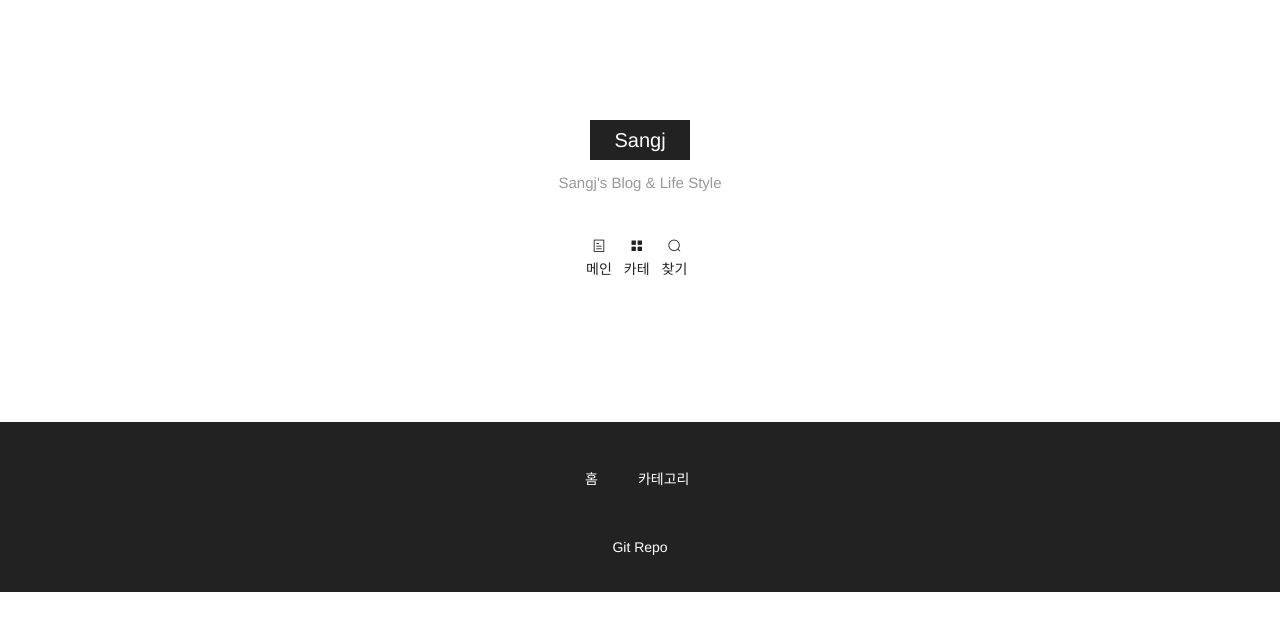
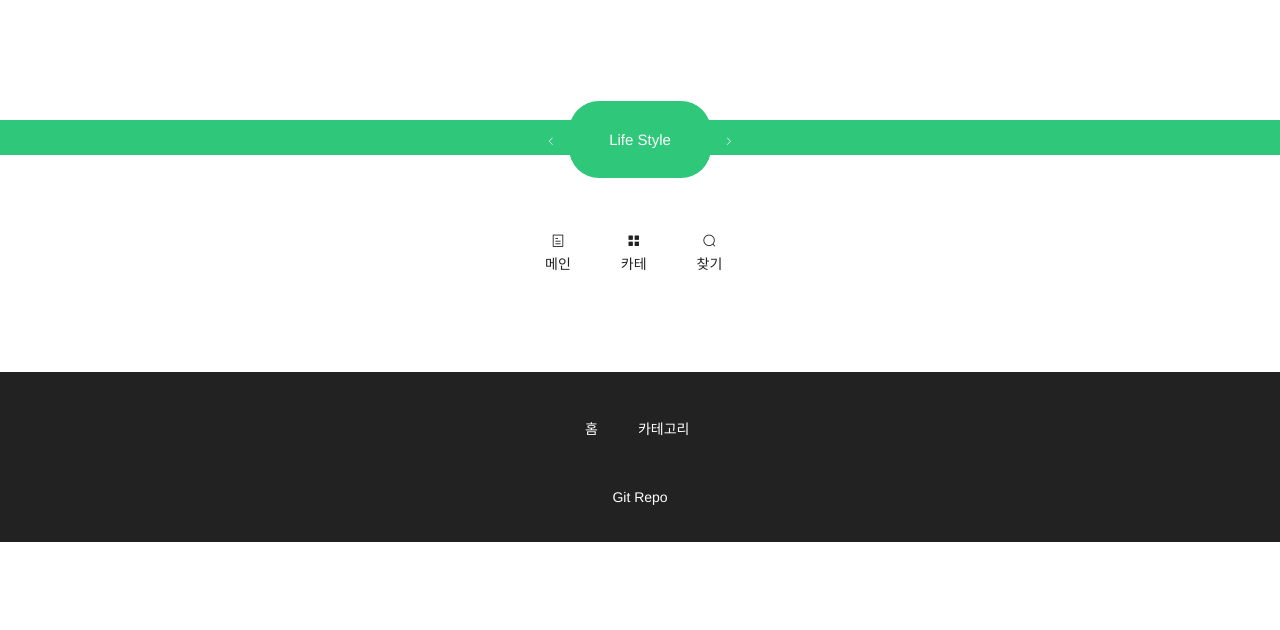
Before and after one commit to sangjdev/sangj-blog, a Vue app in the folder sangj-frontend/: page / in a window 1280 px wide. Shown: the top 630 px of the page. Built offline with nearby package versions, Linux system fonts and the light colour scheme; what vue-simplemde would draw is missing.

Commit message:
메인페이지 디자인변경, 어드민 카테고리 작성 처리중

```diff
--- a/sangj-frontend/src/main.js
+++ b/sangj-frontend/src/main.js
@@ -2,6 +2,7 @@
 // (runtime-only or standalone) has been set in webpack.base.conf with an alias.
 import Vue from 'vue';
 import ElementUI from 'element-ui';
+import locale from 'element-ui/lib/locale/lang/en'
 import 'element-ui/lib/theme-chalk/index.css';
 import App from './App';
 import router from './router';
@@ -9,7 +10,7 @@ import VueSimplemde from 'vue-simplemde'
 import {store} from './store/store'
 
 Vue.use(VueSimplemde)
-Vue.use(ElementUI);
+Vue.use(ElementUI, {locale});
 
 Vue.config.productionTip = false;
 
--- a/sangj-frontend/src/views/admin-post/index.vue
+++ b/sangj-frontend/src/views/admin-post/index.vue
@@ -1,7 +1,46 @@
 <template>
   <div class="md-wrapper">
-      <markdown-editor v-model="content" v-bind:is="selectedComponent" ref="markdownEditor" preview-class="markdown-body" :configs="configs"></markdown-editor>
-    <button type="submit" @click="save">저장</button>
+    <el-form ref="postInfo" :model="postInfo" label-width="120px" :label-position="labelPosition">
+      <el-form-item label="제목">
+        <el-input placeholder="제목을 입력하세요." v-model="postInfo.title"></el-input>
+      </el-form-item>
+
+      <el-form-item label="부제목">
+        <el-input placeholder="부제목을 입력하세요." v-model="postInfo.subtitle"></el-input>
+      </el-form-item>
+
+      <el-form-item label="카테고리 선택">
+        <el-col :span="11">
+          <el-select v-model="value" placeholder="카테고리 선택">
+            <el-option
+              v-for="item in options"
+              :key="item.value"
+              :label="item.label"
+              :value="item.value">
+            </el-option>
+          </el-select>
+        </el-col>
+        <el-col :span="11">
+          <el-button type="primary" @click="addCate">카테고리 추가</el-button>
+        </el-col>
+      </el-form-item>
+
+        <el-container v-show="newCateShow" style="text-align: right;">
+          <el-col :span="5"></el-col>
+          <el-col :span="2">
+            <el-color-picker v-model="color"></el-color-picker>
+          </el-col>
+          <el-col :span="10">
+            <el-input placeholder="카테고리를 입력하세요." v-model="newCate"></el-input>
+          </el-col>
+          <el-col :span="2">
+            <el-button type="success" icon="el-icon-check" circle></el-button>
+          </el-col>
+        </el-container>
+
+        <markdown-editor v-model="content" v-bind:is="selectedComponent" ref="markdownEditor" preview-class="markdown-body" :configs="configs"></markdown-editor>
+        <el-button type="primary" round @click.prevent="save">저장</el-button>
+    </el-form>
   </div>
 </template>
 
@@ -15,15 +54,46 @@ export default {
   components: {
     markdownEditor
   },
-  created() {
-
-  },
+  created() {},
   data() {
     return {
+      labelPosition: 'left',
+
+      form: {
+      },
+      newCateShow: false,
+      color: "#409EFF",
+      options: [
+        {
+          value: "Option1",
+          label: "Option1"
+        },
+        {
+          value: "Option2",
+          label: "Option2"
+        },
+        {
+          value: "Option3",
+          label: "Option3"
+        },
+        {
+          value: "Option4",
+          label: "Option4"
+        },
+        {
+          value: "Option5",
+          label: "Option5"
+        }
+      ],
+      value: "",
       content: "",
+
+      newCate: '',
       postInfo: {
         output: "",
-        name: ""
+        name: "",
+        title: '',
+        subtitle: ''
       },
       configs: {
         spellChecker: false, // disable spell check
@@ -45,10 +115,13 @@ export default {
   methods: {
     save() {
       this.postInfo.output = this.simplemde.markdown(this.content);
-      this.postInfo.name = this.$store.getters.name
-      console.log('this.postInfo ; ' + JSON.stringify(this.postInfo));
-      // console.log(this.output);
-      this.$store.dispatch('ADDPOST',this.postInfo)
+      this.postInfo.name = this.$store.getters.name;
+      console.log(this.content);
+      console.log("this.postInfo ; " + JSON.stringify(this.postInfo));
+      // this.$store.dispatch('ADDPOST',this.postInfo)
+    },
+    addCate() {
+      this.newCateShow = !this.newCateShow;
     }
   }
 };
--- a/sangj-frontend/src/views/dashboard/index.vue
+++ b/sangj-frontend/src/views/dashboard/index.vue
@@ -1,6 +1,6 @@
 <template>
     <el-main>
-        <el-row type="flex" justify="center">
+            <el-row type="flex" justify="center" v-for="(li, i) in list" :key="i">
                 <el-col :span="12">
                     <div class="grid-content">
                         <h1>Sangj Blog Title</h1>
@@ -8,17 +8,18 @@
                             <i class="el-icon-date"></i> 2018-05-14 |
                             <i class="el-icon-menu"></i>  Vue.js |
                             <i class="el-icon-view"></i> <u>100 views</u>
-                        {{this.$store.state.count}}
+                            {{li.post_content}}
+                            <!-- {{this.$store.state.count}} -->
                         </div>
                         <div id="content">
-                          Lorem Ipsum is simply dummy text of the printing and typesetting industry. Lorem Ipsum has been the industry's standard dummy text ever since the 1500s, when an unknown printer took a galley of type and scrambled it to make a type specimen book. It has survived not only five centuries, but also the leap into electronic typesetting, remaining essentially unchanged. It was popularised in the 1960s with the release of Letraset sheets containing Lorem Ipsum passages, and more recently with desktop publishing software like Aldus PageMaker including versions of Lorem Ipsum.
+                            Lorem Ipsum is simply dummy text of the printing and typesetting industry. &nbsp;&nbsp;&nbsp;&nbsp;&nbsp;<router-link id="more" :to="'/post'" exact>더보기 <i class="el-icon-d-arrow-right"></i></router-link>
+                            <!-- Lorem Ipsum has been the industry's standard dummy text ever since the 1500s, when an unknown printer took a galley of type and scrambled it to make a type specimen book. It has survived not only five centuries, but also the leap into electronic typesetting, remaining essentially unchanged. It was popularised in the 1960s with the release of Letraset sheets containing Lorem Ipsum passages, and more recently with desktop publishing software like Aldus PageMaker including versions of Lorem Ipsum. -->
                         </div>
-                      <div id="more"><router-link :to="'/post'" exact>더보기 »</router-link></div>
                         <div class="line"></div>
                     </div>
                 </el-col>
             </el-row>
-          <el-row type="flex" justify="center">
+          <!-- <el-row type="flex" justify="center">
               <el-col :span="12">
                   <div class="grid-content">
                       <h1>Sangj Blog Title</h1>
@@ -55,13 +56,12 @@
           <el-row type="flex" justify="center">
                 <el-col :span="12">
                     <div class="block">
-                        <!-- <span class="demonstration">When you have more than 7 pages</span> -->
                         <el-pagination
                             layout="prev, pager, next" :current-page.sync="listQuery.page" :page-size="listQuery.limit" :total="total" :pager-count="5" @current-change="handleCurrentChange">
                         </el-pagination>
                     </div>
                 </el-col>
-            </el-row>
+            </el-row> -->
     </el-main>
 </template>
 
@@ -92,11 +92,9 @@ export default {
   methods: {
     getList() {
       getList(this.listQuery).then(response => {
-          console.log(JSON.stringify(response.data))
-          this.list = response.data.items
-          this.total = response.data.count
-          console.log(this.list)
-          console.log(this.total)
+        console.log(JSON.stringify(response.data));
+        this.list = response.data.items;
+        this.total = response.data.count;
       });
     },
     handleCurrentChange(val) {
@@ -111,7 +109,7 @@ export default {
 .grid-content {
   min-height: 350px;
   margin-bottom: 30px;
-  text-align: center;
+  text-align: left;
 }
 .bg-purple {
   background: #d3dce6;
@@ -135,13 +133,7 @@ export default {
   line-height: 1.5;
 }
 #more {
-  width: 85px;
-  height: 30px;
-  margin: 0 auto;
-  background-color: #222;
-}
-#more a {
-  color: white;
+  color: #999;
   font-size: 13px;
   text-align: center;
   line-height: 2.3;
--- a/sangj-frontend/src/views/layout/client/components/header.vue
+++ b/sangj-frontend/src/views/layout/client/components/header.vue
@@ -1,11 +1,14 @@
 <template>
-    <el-header class="main-title">
+    <el-header class="main-title" v-bind:style="{ height: returnHeight }">
       <div id="title-wrapper">
-        <div id="title">
-          <router-link :to="'/home'" exact>Sangj</router-link>
-        </div>
+        <el-collapse-transition>
+          <div id="title" class="title" v-if="show"></div>
+        </el-collapse-transition>
         <div id="sub-title">
-          <span>Sangj's Blog & Life Style</span>
+          <i class="el-icon-arrow-left"></i>
+          <span @click="handleClick">Life Style</span>
+          <i class="el-icon-arrow-right"></i>
+          <!-- Sangj's Blog &  -->
         </div>
       </div>
       <nav>
@@ -23,10 +26,6 @@
               <i class="el-icon-menu"></i><br>
               카테
             </router-link>
-            <!-- <a href="#">
-              <i class="el-icon-menu"></i><br>
-              카테
-            </a> -->
           </li>
           <li>
             <a @click="dialogVisible = true" style="cursor: pointer">
@@ -52,11 +51,18 @@
 export default {
   data() {
     return {
+      show: true,
+      height: "2",
       activeIndex: "1",
       activeIndex2: "1",
       dialogVisible: false,
       input: ""
     };
+  },
+  computed: {
+    returnHeight: function() {
+      return this.height;
+    }
   },
   methods: {
     handleScroll(event) {
@@ -67,8 +73,16 @@ export default {
       } else {
       }
     },
+    changeHeight: function(event) {
+      this.width = "110px";
+    },
     handleSelect(key, keyPath) {
       console.log(key, keyPath);
+    },
+    handleClick() {
+      console.log("123클릭");
+      this.show = !this.show;
+      this.changeHeight();
     }
   },
   created() {
@@ -105,48 +119,65 @@ export default {
 /* .el-container {
   height: 112px;
 } */
-#title {
-  width: 100px;
-  height: 40px;
-  margin: 0 auto;
-  margin-top: 120px;
-  background-color: #222;
-  color: white;
-  font-size: 20px;
-  text-align: center;
-  line-height: 2;
-}
-#title a {
-  color: white;
-}
-#sub-title {
-  margin-top: 10px;
-}
 .el-header {
   background-color: white;
   padding: 0 !important;
   margin-bottom: 120px;
-  height: 182px !important;
+  height: 252px !important;
   color: #222;
 }
+.el-header span {
+  border-radius: 30px;
+  margin-top: 10px;
+  padding: 30px 40px;
+  background-color: #2fc77a;
+  color: white;
+  font-size: 15px;
+  text-align: center;
+}
+
+#title {
+  height: 120px;
+  /* background: #f2f2f2;   */
+}
+#sub-title {
+  line-height: 1.8;
+  height: 35px;
+  background: #2fc77a;
+}
+#sub-title span {
+  margin: 0px 3px;
+  cursor: pointer;
+}
+#sub-title i {
+  color: white;
+  cursor: pointer;
+  font-size: 10px;
+  margin: 0px 10px;
+}
 .el-header nav {
-  width: 120px;
+  width: 240px;
   height: 80px;
   margin: 0 auto;
-  margin-top: 40px;
+  padding: 60px 0;
 }
 nav a {
-  color: #222;
+  color: #222222;
   font-size: 14px;
 }
-nav ul li:hover:after {
+nav ul li {
+  float: left;
+  padding: 12.5px 25px;
+}
+/* nav ul li:hover:after {
   width: 20px;
 }
 nav ul li:after {
   transition: all 0.5s linear;
   width: 0;
   bottom: 0;
-}
+} */
+
 /* nav ul li:hover {
   border-bottom: 1px solid #222;
   transition-timing-function: ease-in;
@@ -154,16 +185,4 @@ nav ul li:after {
   transition-duration: 0.5s;
   transition-timing-function: linear;
 } */
-.el-header li {
-  float: left;
-  padding: 0 6px;
-}
-.el-header span {
-  margin-top: 10px;
-  padding: 8px;
-  /* background-color: #222; */
-  color: #999;
-  font-size: 15px;
-  text-align: center;
-}
 </style>
```
Also changed, not shown: 1 other file (tests, documents, lock files or other folders). Lines whose indentation alone changed are shown as unchanged.
